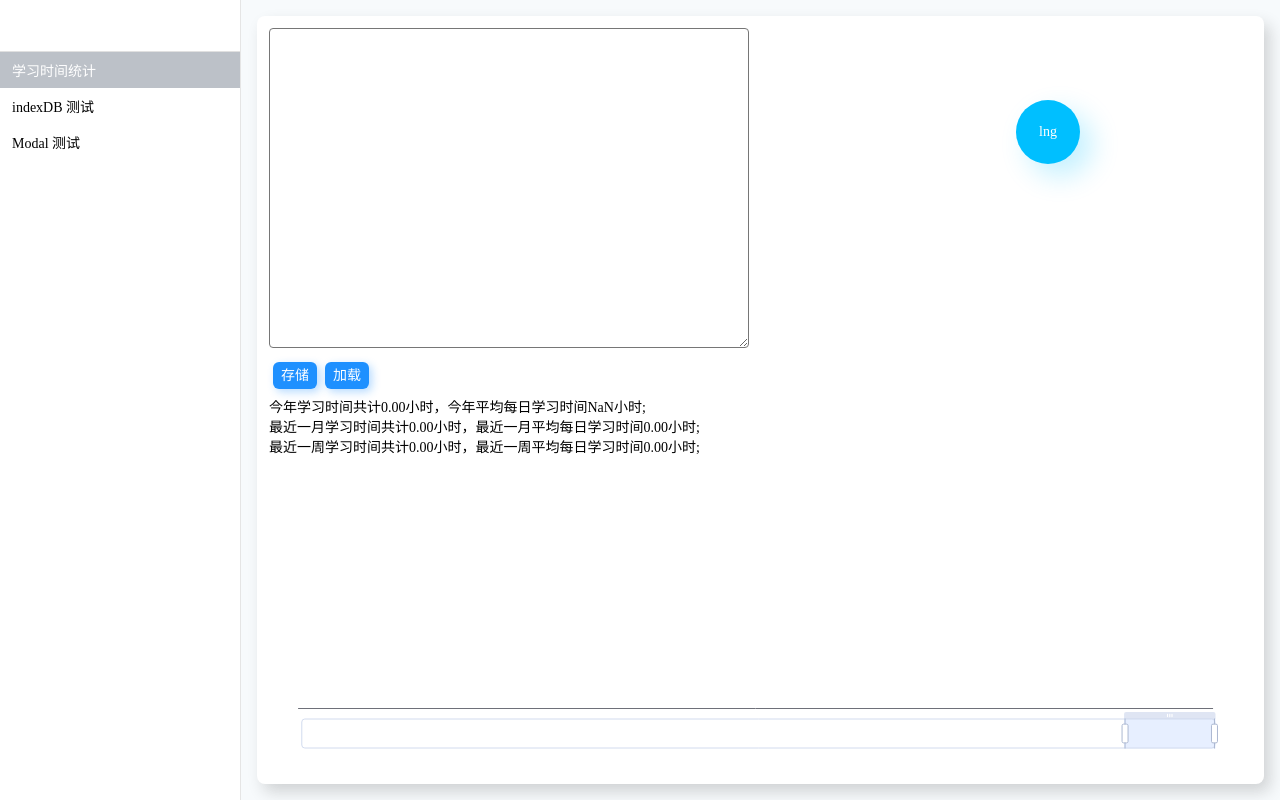
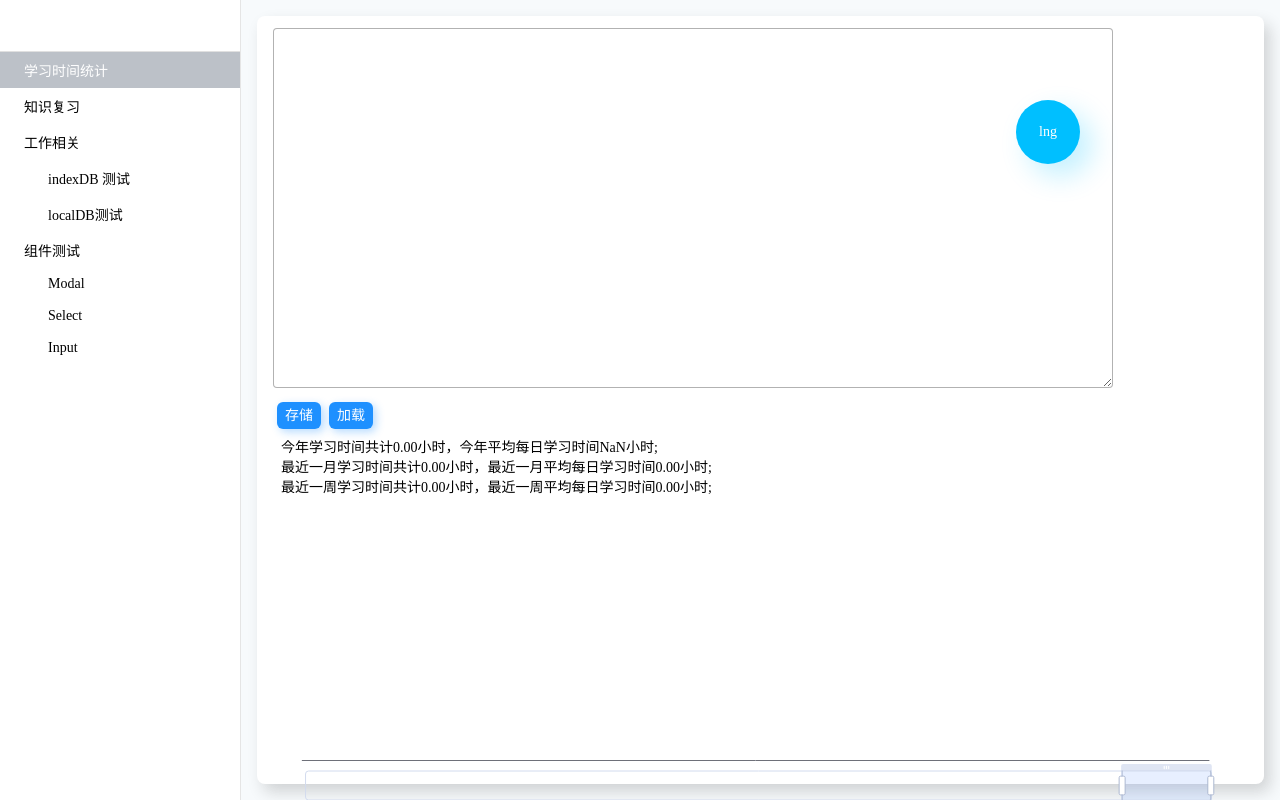
Before and after one commit to yicheny/y-toys, a React (Create React App) app: page /time-total in a window 1280 px wide. Built offline with nearby package versions, Linux system fonts and the light colour scheme; a web font is replaced by a local one.

Commit message:
update Menu升级--支持层级嵌套

```diff
--- a/src/App.tsx
+++ b/src/App.tsx
@@ -9,14 +9,14 @@ import LocalDBDemo from "./demos/DB/localDB";
 import SelectView from "./demos/components/Select";
 import InputView from "./demos/components/Input";
 import './i18n/config';
-import { useTranslation } from 'react-i18next';
+import {useTranslation} from 'react-i18next';
 import {BaseMenu} from "./base";
 import {ModalView} from "./demos/components/Modal";
 
 export default function App() {
-  const {t,i18n} = useTranslation()
+    const {t, i18n} = useTranslation()
     return <div className="app">
-    <BaseMenu size={64} onDoubleClick={()=>{
+        <BaseMenu size={64} onDoubleClick={() => {
             const nextLng = i18n.language === 'zh' ? 'en' : 'zh';
             i18n.changeLanguage(nextLng).then(() => message.show(`切换语言成功！当前语言为：${nextLng}`));
         }}>lng</BaseMenu>
@@ -38,18 +38,28 @@ export default function App() {
     </div>
 }
 
-function useMenuOptions(){
+function useMenuOptions() {
     const {t} = useTranslation()
 
-  return useMemo(()=>{
+    return useMemo(() => {
         return [
-      {text:t('menu.studyTimeTotal'),to:'/time-total'},
-      // {text:'知识复习',to:'/knowledge-review'},
-      {text:t('menu.indexDB test'),to:'/demo/index-db'},
-      {text:t('menu.Modal test'),to:'/component/modal'},
-      // {text:'localDB测试',to:'/demo/local-db'},
-      // {text:'SelectView',to:'/component/select'},
-      // {text:'InputView',to:'/component/input'},
+            {text: t('menu.studyTimeTotal'), to: '/time-total'},
+            {text:'知识复习',to:'/knowledge-review'},
+            {
+                text: "工作相关",
+                children: [
+                    {text: t('menu.indexDB test'), to: '/demo/index-db'},
+                    {text: 'localDB测试', to: '/demo/local-db'},
                 ]
-  },[t])
+            },
+            {
+                text: "组件测试",
+                children: [
+                    {text: t('menu.Modal'), to: '/component/modal'},
+                    {text: 'Select', to: '/component/select'},
+                    {text: 'Input', to: '/component/input'},
+                ]
             }
+        ]
+    }, [t])
+}
--- a/src/components/Box/index.scss
+++ b/src/components/Box/index.scss
@@ -1,7 +1,7 @@
 .c-box{
   flex:1;
   margin:16px;
-  padding:12px;
+  padding:12px 16px;
   background: #fff;
   border-radius:8px;
   box-shadow: 6px 8px 16px rgba(0,0,0,0.16);
--- a/src/components/Menu/index.scss
+++ b/src/components/Menu/index.scss
@@ -16,18 +16,6 @@
 
   &-content{
     flex:1;
-
-    .c-menu-item{
-      padding:8px 12px;
-      cursor:pointer;
-      transition: all 180ms ease-in;
-      white-space: nowrap;
-
-      &.current{
-        background: rgba(16, 32, 60, 0.28);
-        color:#fff;
-      }
-    }
   }
 
   &-header{
@@ -70,3 +58,28 @@
     }
   }
 }
+
+.c-menu-item{
+  padding:8px 12px;
+  cursor:pointer;
+  transition: all 180ms ease-in;
+  white-space: nowrap;
+
+  &.parent{
+    display: flex;
+    justify-content: space-between;
+    >.iconfont{
+      transform: rotate(90deg);
+    }
+    &.expanded{
+      >.iconfont{
+        transform: rotate(270deg);
+      }
+    }
+  }
+
+  &.current{
+    background: rgba(16, 32, 60, 0.28);
+    color:#fff;
+  }
+}
--- a/src/components/Menu/index.tsx
+++ b/src/components/Menu/index.tsx
@@ -4,10 +4,17 @@ import clsx from "clsx";
 import {Icon} from "../index";
 import {MenuOperation} from "./MenuOperation";
 import {useControl} from "./useControl";
+import {Fragment} from "react";
+import {RenderElement} from "../../types";
+import {useForceUpdate} from "../../hooks";
+import _ from 'lodash'
+
 
 type MenuOption = {
     text: string,
-    to: string,
+    to?: string,
+    expanded?:boolean,
+    children?:MenuOption[]
 }
 
 interface MenuProps {
@@ -16,7 +23,8 @@ interface MenuProps {
     style?: React.CSSProperties,
     defaultShrink?: boolean,
     shrinkText?:string,
-    expandText?:string
+    expandText?:string,
+    indent?:number
 }
 
 Menu.defaultProps = {
@@ -26,11 +34,9 @@ Menu.defaultProps = {
 
 export default function Menu(props: MenuProps): JSX.Element {
     const {defaultShrink=false} = props;
-    const {pathname} = useLocation();
-    const navigate = useNavigate();
     const {shrink,toggle,onEnter,onOut,rootShrink} = useControl(defaultShrink);
 
-    return < >
+    return <>
         <div className={clsx('c-menu', props.className, {shrink})} style={props.style} onMouseLeave={onOut}>
             <div className="c-menu-header">
                 {/*<Button onClick={toShrink}>{props.shrinkText}</Button>*/}
@@ -41,17 +47,93 @@ export default function Menu(props: MenuProps): JSX.Element {
                       onClick={toggle}/>
             </div>
             <div className="c-menu-content">
-                {
-                    props.options.map((option, key) => {
-                        return <div className={clsx('c-menu-item', {current: pathname === option.to})}
-                                    onClick={() => navigate(option.to)}
-                                    key={key}>
-                            {option.text}
-                        </div>
-                    })
-                }
+                <SubMenu options={props.options} level={1} indent={props.indent}/>
             </div>
         </div>
         <MenuOperation shrink={shrink} onMouseEnter={onEnter}/>
     </>
 }
+
+interface SubMenuProps{
+    options:MenuOption[]
+    level:number
+    indent?:number
+}
+function SubMenu(props:SubMenuProps){
+    const {level,indent=24} = props;
+
+    return <>
+        {
+            props.options.map((option, key) => {
+                const style = {paddingLeft:indent*level}
+                return <Fragment key={key}>
+                    {
+                        option.children
+                            ? <ParentMenuItem option={option} style={style} level={level}/>
+                            : <LeafMenuItem option={option} style={style}/>
+                    }
+                </Fragment>
+            })
+        }
+    </>
+}
+
+interface ParentMenuItemProps{
+    style:React.CSSProperties,
+    option:MenuOption
+    level:number
+}
+function ParentMenuItem(props:ParentMenuItemProps){
+    const {option} = props;
+    const {pathname} = useLocation();
+    const {forceUpdate} = useForceUpdate()
+    const {expanded} = option
+    return <>
+        <MenuItem className={clsx('parent',{expanded,current:expanded && hasCurrent(option,pathname)})}
+                  style={props.style}
+                  onClick={()=>{
+                      option.expanded = !expanded;
+                      forceUpdate()
+                  }}>
+            <span className="c-menu-item-text">{option.text}</span>
+            <Icon name={'arrow-right'} className="c-menu-item-btn"/>
+        </MenuItem>
+        {expanded || <SubMenu options={option.children || []} level={props.level+1}/>}
+    </>
+}
+
+function hasCurrent(option:MenuOption,pathname:string):boolean{
+    if(!option.children) return option.to === pathname
+    return _.some(option.children,(o)=>hasCurrent(o,pathname))
+}
+
+interface LeafMenuItemProps{
+    style:React.CSSProperties,
+    option:MenuOption
+}
+function LeafMenuItem(props:LeafMenuItemProps){
+    const {option} = props
+    const {pathname} = useLocation();
+    const navigate = useNavigate();
+
+    const {to} = option;
+    return <MenuItem className={clsx({current: pathname === to})}
+                style={props.style}
+                onClick={() => to && navigate(to)}>
+        <span className="c-menu-item-text">{option.text}</span>
+    </MenuItem>
+}
+
+interface MenuItemProps{
+    style:React.CSSProperties,
+    className:string,
+    children:RenderElement,
+    onClick:()=>void
+}
+function MenuItem(props:MenuItemProps){
+    return <div className={clsx('c-menu-item', props.className)}
+                style={props.style}
+                onClick={props.onClick}>
+        {props.children}
+    </div>
+}
--- a/src/components/Textarea/index.scss
+++ b/src/components/Textarea/index.scss
@@ -4,10 +4,11 @@
   border-radius: 4px;
   box-sizing: border-box;
   padding:8px 12px;
+  border-color:rgba(0,0,0,0.3);
 
   &:focus{
-    border-color: rgba(0, 0, 0, 0.09);
-    box-shadow: 6px 6px 16px rgba(0,0,0,0.08);
+    border-color: rgba(0, 0, 0, 0.07);
+    box-shadow: 8px 8px 16px rgba(0,0,0,0.08);
     transition:all 0.25s ease-in;
   }
 }
--- a/src/i18n/en/index.json
+++ b/src/i18n/en/index.json
@@ -5,7 +5,7 @@
     "expand": "expand",
     "studyTimeTotal": "studyTimeTotal",
     "indexDB test": "indexDB Test",
-    "Modal test": "Modal test"
+    "Modal": "Modal"
   },
   "studyTimeTotal": {
     "save": "save",
--- a/src/i18n/zh/index.json
+++ b/src/i18n/zh/index.json
@@ -5,7 +5,7 @@
     "expand": "展开",
     "studyTimeTotal": "学习时间统计",
     "indexDB test": "indexDB 测试",
-    "Modal test": "Modal 测试"
+    "Modal": "Modal"
   },
   "studyTimeTotal": {
     "save": "存储",
--- a/src/views/TimeTotal/index.tsx
+++ b/src/views/TimeTotal/index.tsx
@@ -11,7 +11,7 @@ export default function TimeTotal(): JSX.Element {
     const {t} = useTranslation()
 
     return <Box>
-        <TextArea style={{width: 480, height: 320}} onChange={handleChange} value={totalData.getSource()}/>
+        <TextArea style={{width: 840, height: 360}} onChange={handleChange} value={totalData.getSource()}/>
         <div className={styles.buttonGroup}>
             <Button onClick={save}>{t('studyTimeTotal.save')}</Button>
             <Button onClick={read}>{t('studyTimeTotal.load')}</Button>
@@ -26,7 +26,7 @@ interface TotalInfoProps {
 }
 
 function TotalInfo(props: TotalInfoProps) {
-    return <div>
+    return <div style={{margin:"12px 8px"}}>
         {_.map(props.data, (x, i) => {
             return <div key={i}>
                 {x}
```
Lines whose indentation alone changed are shown as unchanged.
